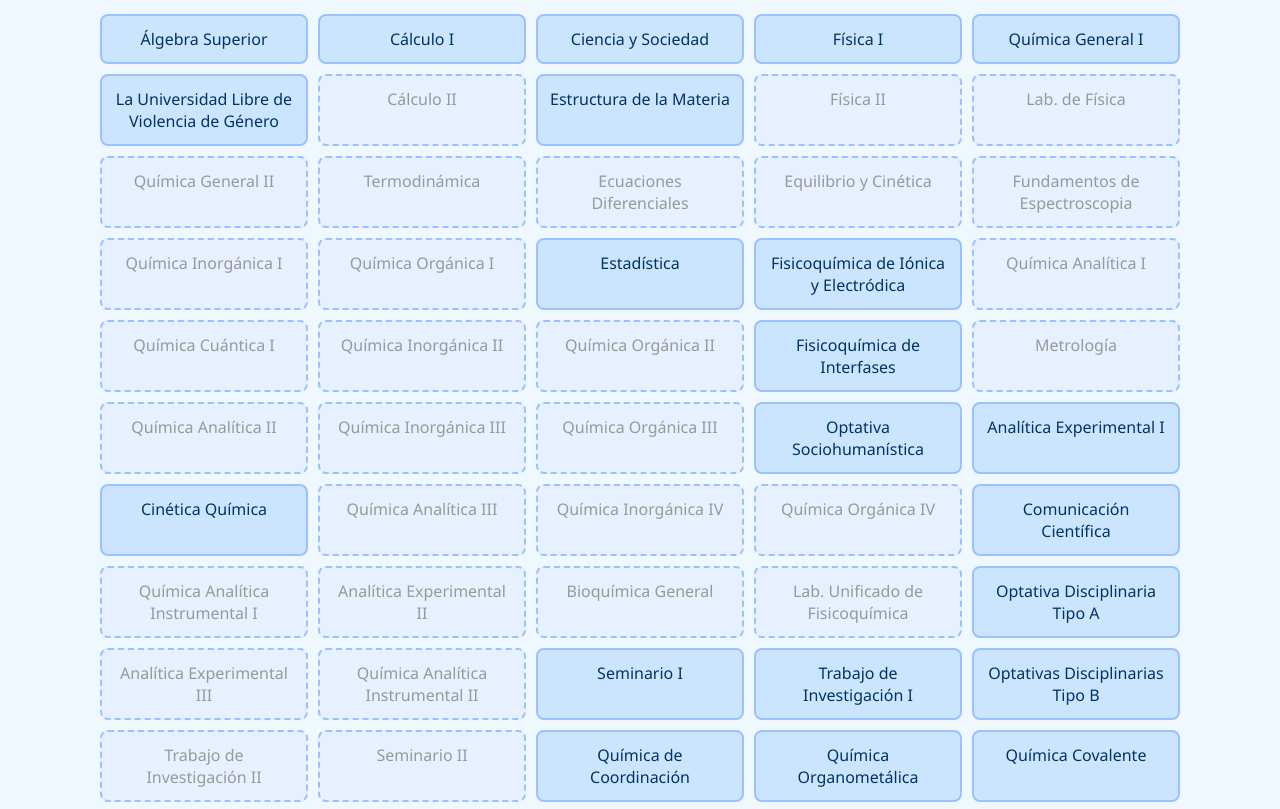
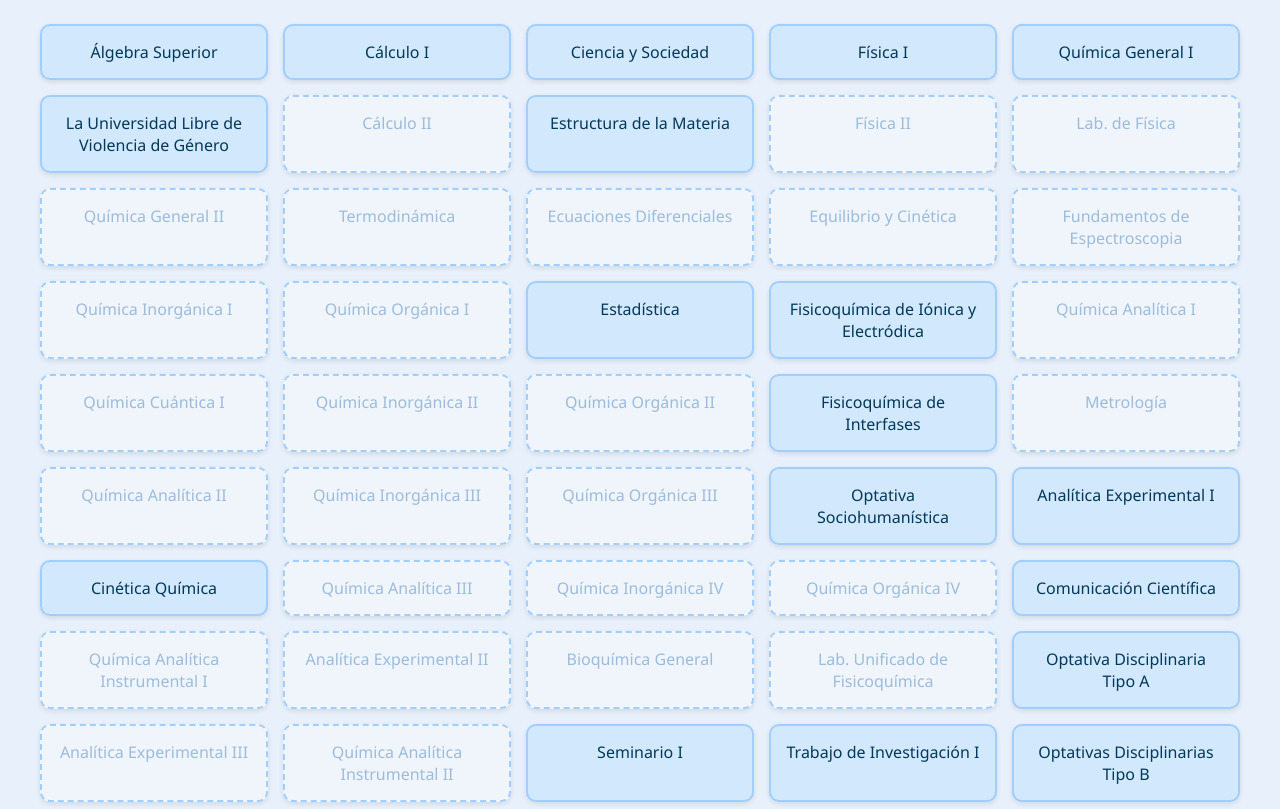
Before and after one commit to munguiaa/malla-quimica, a plain HTML site: page index.html in a window 1280 px wide. Shown: the part 108-917 px from the top of the page. Drawn offline with Linux system fonts and the light colour scheme.

Commit message:
Update style.css

```diff
--- a/style.css
+++ b/style.css
@@ -1,47 +1,50 @@
 body {
   font-family: 'Segoe UI', sans-serif;
-  background-color: #f0f8ff;
+  background-color: #e8f1fb; /* azul muy suave */
   padding: 20px;
-  color: #003366;
+  color: #033959; /* azul oscuro para textos */
 }
 
 h1 {
   text-align: center;
-  margin-bottom: 30px;
+  margin-bottom: 40px;
+  color: #015a8a;
 }
 
 #malla {
-  display: flex;
-  flex-wrap: wrap;
-  justify-content: center;
-  gap: 10px;
+  display: grid;
+  grid-template-columns: repeat(auto-fit, minmax(200px, 1fr));
+  gap: 15px;
+  max-width: 1200px;
+  margin: auto;
 }
 
 .materia {
-  background-color: #cce5ff;
-  border: 2px solid #99c2ff;
-  border-radius: 8px;
-  padding: 12px;
-  width: 180px;
+  background-color: #d2e8fd; /* azul claro */
+  border: 2px solid #a0cfff;
+  border-radius: 10px;
+  padding: 15px;
   text-align: center;
   cursor: pointer;
-  transition: all 0.3s;
-  user-select: none;
+  transition: transform 0.2s, background-color 0.3s, box-shadow 0.3s;
+  box-shadow: 0 2px 5px rgba(0,0,0,0.1);
 }
 
 .materia:hover {
-  background-color: #b3d9ff;
+  transform: translateY(-2px);
+  box-shadow: 0 4px 8px rgba(0,0,0,0.2);
+  background-color: #b6dbfc;
 }
 
 .materia.aprobada {
-  background-color: #3399ff;
+  background-color: #368ee0; /* azul medio más intenso */
   color: white;
-  border-color: #0073e6;
+  border-color: #236ab0;
 }
 
 .materia.bloqueada {
-  background-color: #e6f0ff;
-  color: #999;
+  background-color: #f0f5fb;
+  color: #9bbcdc;
   border-style: dashed;
   cursor: not-allowed;
 }
```
